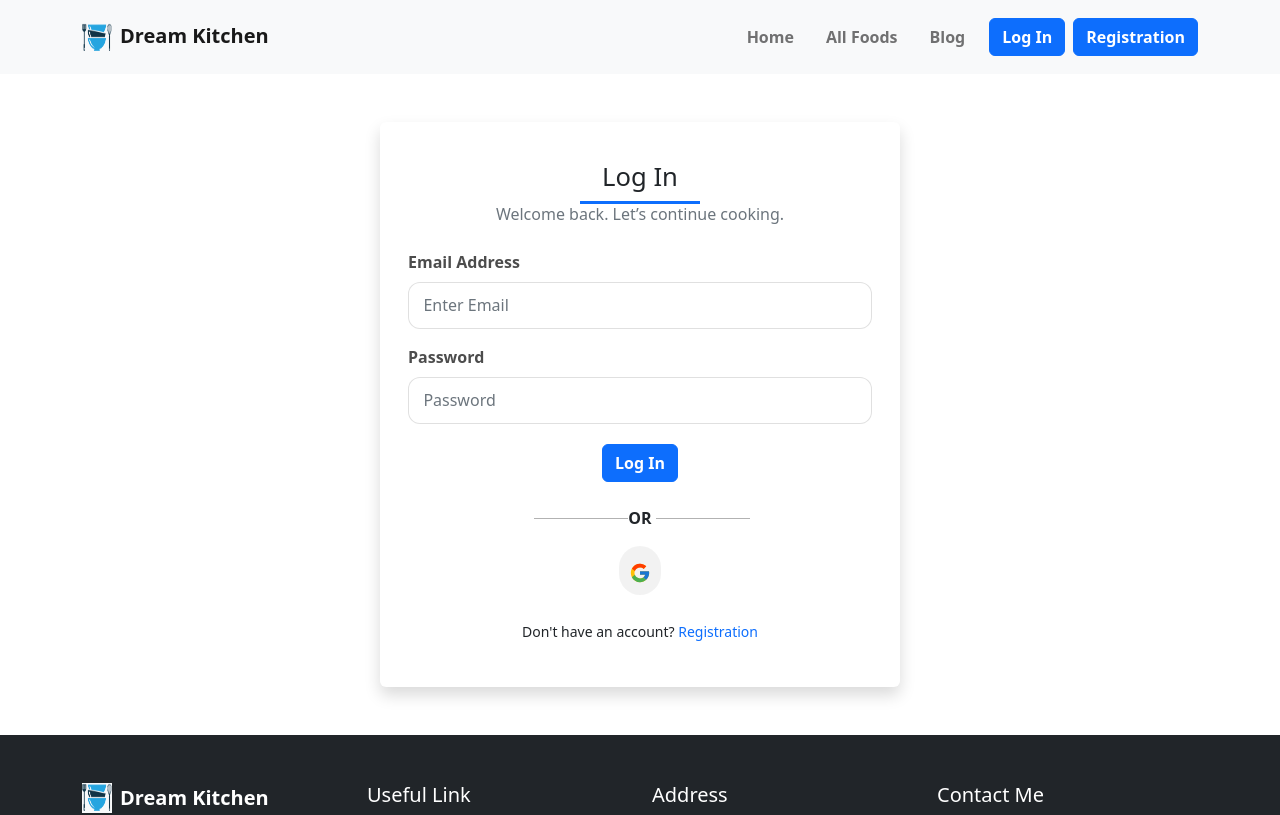
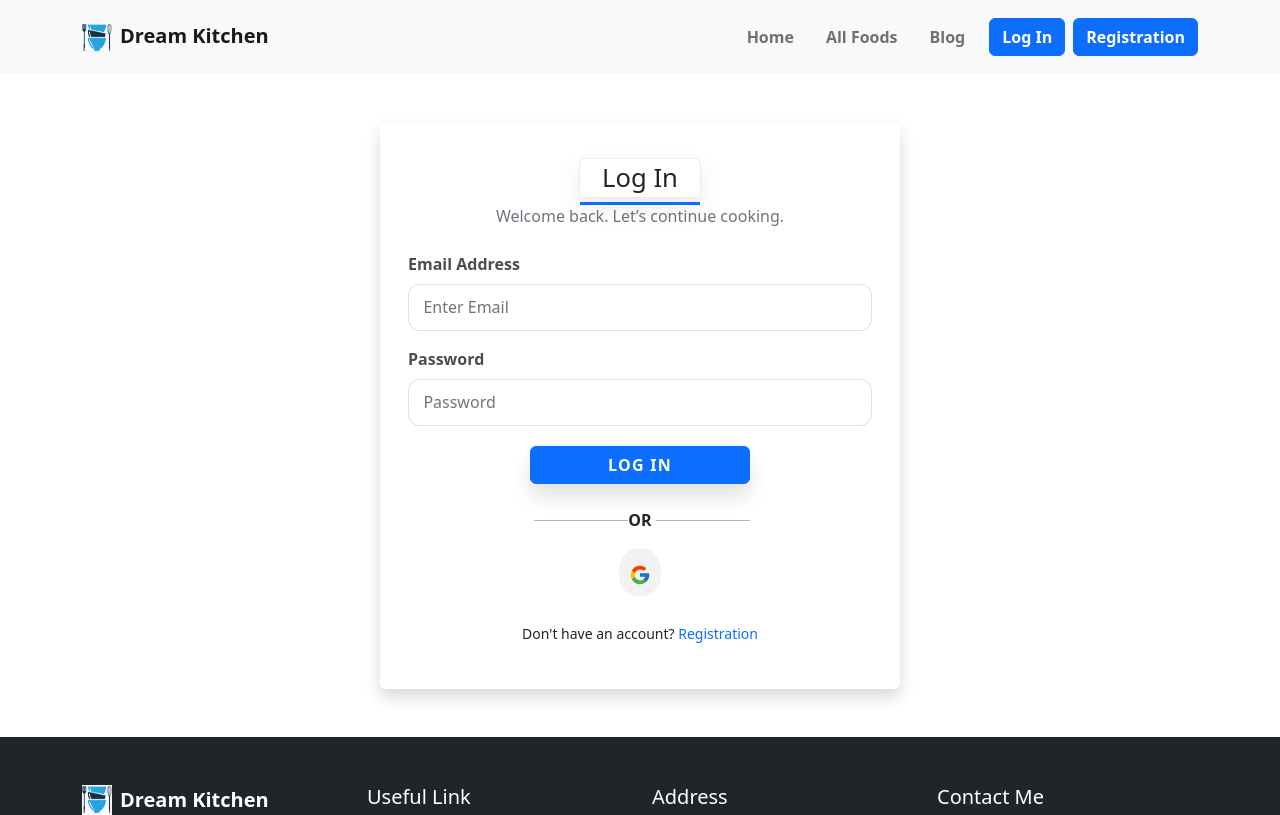
Before and after one commit to mdYeasin-cmd/dream-kitchen, a React (Create React App) app: page /login in a window 1280 px wide. Shown: the top 815 px of the page. Built offline with nearby package versions, Linux system fonts and the light colour scheme; no server answers.

Commit message:
Update auth headings and button styles

```diff
--- a/src/Pages/ManageUsers/LogIn/LogIn.css
+++ b/src/Pages/ManageUsers/LogIn/LogIn.css
@@ -10,6 +10,17 @@
 .auth-header h2 {
     font-size: 1.6rem;
     margin-bottom: 0.35rem;
+}
+
+.auth-title {
+    display: inline-flex;
+    align-items: center;
+    justify-content: center;
+    padding: 0.3rem 1.4rem;
+    border-radius: 999px;
+    border: 1px solid rgba(0, 0, 0, 0.08);
+    box-shadow: 0 10px 24px rgba(0, 0, 0, 0.08);
+    background: rgba(255, 255, 255, 0.9);
 }
 
 .auth-form {
@@ -32,8 +43,12 @@
 }
 
 .auth-submit {
-    padding: 0.55rem 2.5rem;
-    border-radius: 999px;
+    padding: 0.7rem 2.8rem;
+    border-radius: 12px;
+    min-width: 220px;
+    text-transform: uppercase;
+    letter-spacing: 0.08em;
+    box-shadow: 0 12px 20px rgba(0, 0, 0, 0.12);
 }
 
 .or-line {
--- a/src/Pages/ManageUsers/LogIn/LogIn.js
+++ b/src/Pages/ManageUsers/LogIn/LogIn.js
@@ -56,7 +56,7 @@ const LogIn = () => {
 
             <div className="auth-card">
                 <div className="auth-header text-center">
-                    <h2 className="services-title mx-auto py-1 rounded">Log In</h2>
+                    <h2 className="services-title auth-title mx-auto py-1 rounded">Log In</h2>
                     <p className="text-muted mb-0">Welcome back. Let’s continue cooking.</p>
                 </div>
 
--- a/src/Pages/ManageUsers/Registration/Registration.css
+++ b/src/Pages/ManageUsers/Registration/Registration.css
@@ -10,6 +10,17 @@
 .auth-header h2 {
     font-size: 1.6rem;
     margin-bottom: 0.35rem;
+}
+
+.auth-title {
+    display: inline-flex;
+    align-items: center;
+    justify-content: center;
+    padding: 0.3rem 1.4rem;
+    border-radius: 999px;
+    border: 1px solid rgba(0, 0, 0, 0.08);
+    box-shadow: 0 10px 24px rgba(0, 0, 0, 0.08);
+    background: rgba(255, 255, 255, 0.9);
 }
 
 .auth-form {
@@ -32,6 +43,10 @@
 }
 
 .auth-submit {
-    padding: 0.55rem 2.5rem;
-    border-radius: 999px;
+    padding: 0.7rem 2.8rem;
+    border-radius: 12px;
+    min-width: 220px;
+    text-transform: uppercase;
+    letter-spacing: 0.08em;
+    box-shadow: 0 12px 20px rgba(0, 0, 0, 0.12);
 }
--- a/src/Pages/ManageUsers/Registration/Registration.js
+++ b/src/Pages/ManageUsers/Registration/Registration.js
@@ -56,7 +56,7 @@ const Registration = () => {
         <div className="form-container shadow p-4 my-5 mx-auto rounded">
             <div className="auth-card">
                 <div className="auth-header text-center">
-                    <h2 className="services-title mx-auto py-1 rounded">Registration</h2>
+                    <h2 className="services-title auth-title mx-auto py-1 rounded">Registration</h2>
                     <p className="text-muted mb-0">Create your account to start cooking.</p>
                 </div>
                 <Form className="auth-form" onSubmit={handleRegistration}>
```
